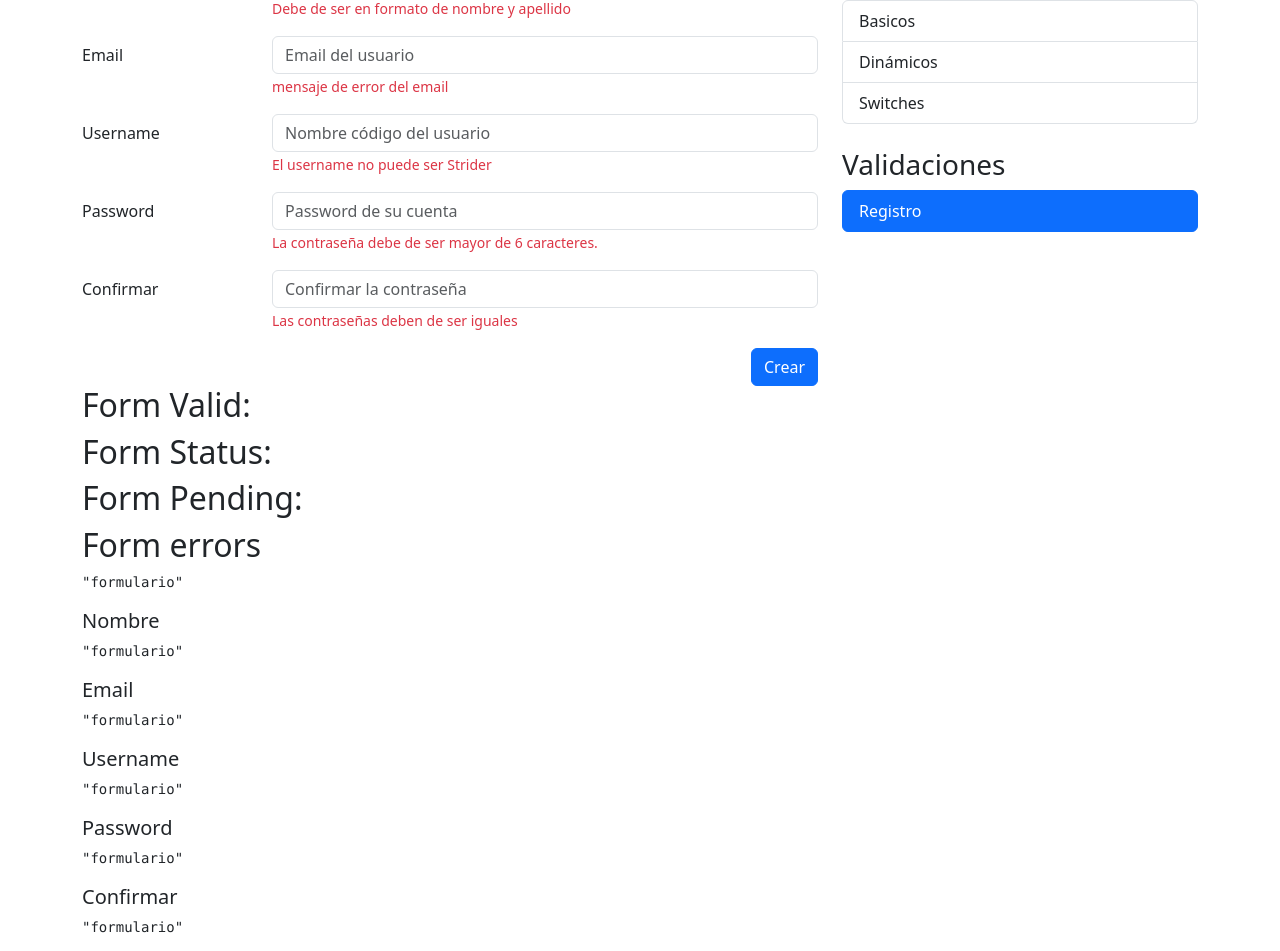
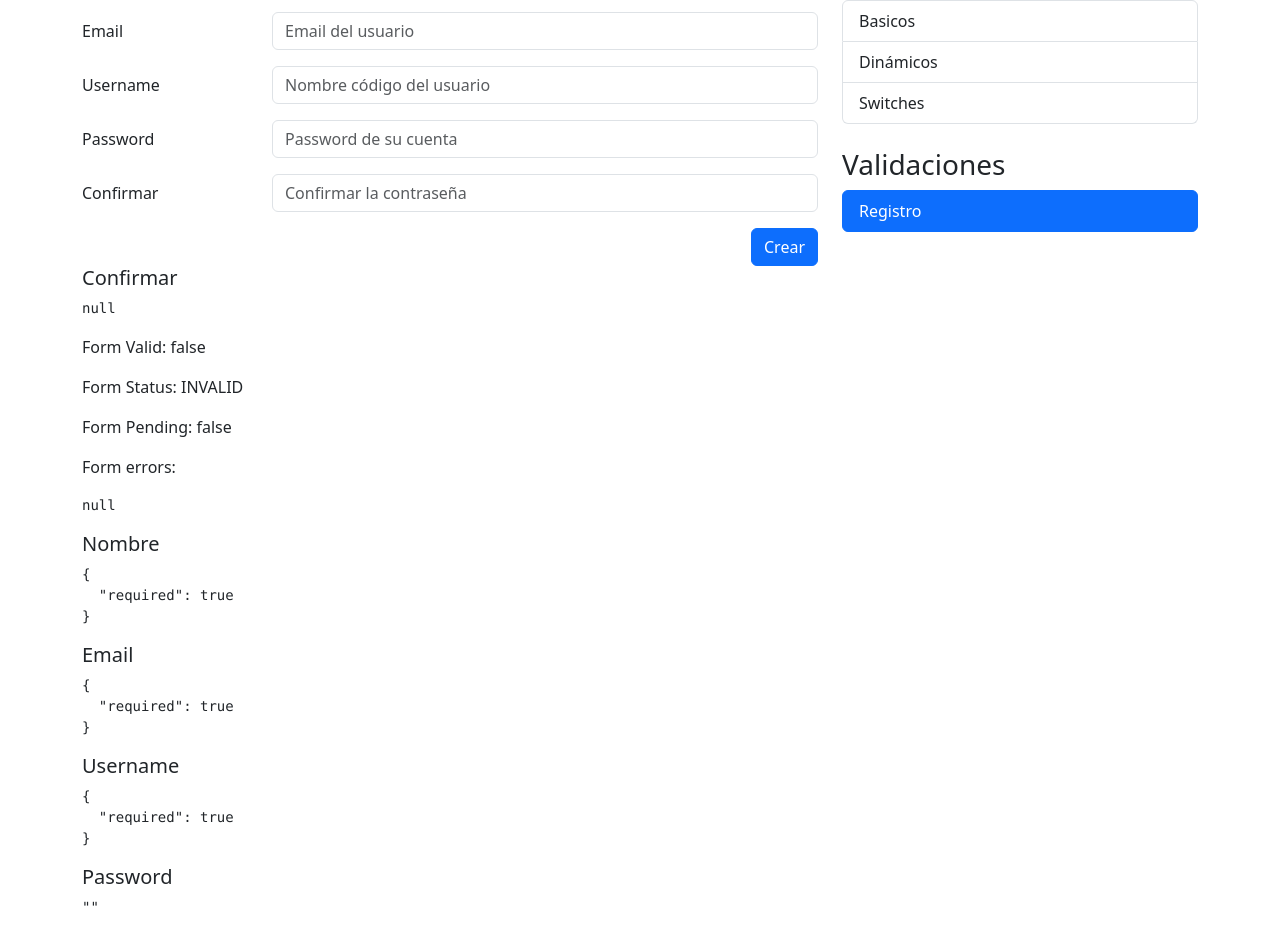
Before and after one commit to SimonKgs/angular-formularios-reactivos, an Angular app: page /auth/sign-up in a window 1280 px wide. Shown: the part 161-1112 px from the top of the page. Built offline with nearby package versions, Linux system fonts and the light colour scheme.

Commit message:
ASync validators completed

```diff
--- a/src/app/auth/pages/registerPage/registerPage.component.html
+++ b/src/app/auth/pages/registerPage/registerPage.component.html
@@ -4,17 +4,18 @@
 <div class="row">
     <div class="col">
 
-        <form autocomplete="off">
+        <form [formGroup]="registerForm" (ngSubmit)="onSubmit()" autocomplete="off">
 
             <!-- Nombre -->
             <div class="row mb-3">
                 <label class="col-sm-3 col-form-label">Nombre</label>
                 <div class="col-sm-9">
                     <input type="text"
+                        formControlName="name"
                         class="form-control"
                         placeholder="Nombre del usuario">
 
-                    <span class="form-text text-danger">
+                    <span *ngIf="isValidField('name')" class="form-text text-danger">
                         Debe de ser en formato de nombre y apellido
                     </span>
                 </div>
@@ -25,9 +26,10 @@
                 <label class="col-sm-3 col-form-label">Email</label>
                 <div class="col-sm-9">
                     <input type="email"
+                        formControlName="email"
                         class="form-control"
                         placeholder="Email del usuario">
-                    <span class="form-text text-danger">
+                    <span *ngIf="isValidField('email')" class="form-text text-danger">
                         mensaje de error del email
                     </span>
                 </div>
@@ -39,8 +41,9 @@
                 <div class="col-sm-9">
                     <input type="text"
                         class="form-control"
+                        formControlName="username"
                         placeholder="Nombre código del usuario">
-                    <span class="form-text text-danger">
+                    <span *ngIf="isValidField('username')" class="form-text text-danger">
                          El username no puede ser Strider
                     </span>
                 </div>
@@ -51,10 +54,11 @@
                 <label class="col-sm-3 col-form-label">Password</label>
                 <div class="col-sm-9">
                     <input type="password"
+                        formControlName="password"
                         class="form-control"
                         placeholder="Password de su cuenta">
 
-                    <span class="form-text text-danger">
+                    <span *ngIf="isValidField('password')" class="form-text text-danger">
                          La contraseña debe de ser mayor de 6 caracteres.
                     </span>
                 </div>
@@ -65,10 +69,11 @@
                 <label class="col-sm-3 col-form-label">Confirmar</label>
                 <div class="col-sm-9">
                     <input type="password"
+                        formControlName="password2"
                         class="form-control"
                         placeholder="Confirmar la contraseña">
 
-                    <span class="form-text text-danger">
+                    <span *ngIf="isValidField('password2')" class="form-text text-danger">
                          Las contraseñas deben de ser iguales
                     </span>
                 </div>
@@ -89,25 +94,24 @@
     </div>
 </div>
 
+<h5>Confirmar</h5>
+<pre>{{ registerForm.controls['password2'].errors| json }}</pre>
 
-<h2>Form Valid: </h2>
-<h2>Form Status: </h2>
-<h2>Form Pending: </h2>
-<h2>Form errors</h2>
-<pre>{{ 'formulario' | json }}</pre>
+<p>Form Valid: {{ registerForm.valid }}</p>
+<p>Form Status: {{ registerForm.status }}</p>
+<p>Form Pending: {{ registerForm.pending }}</p>
+<p>Form errors:</p>
+<pre>{{ registerForm.errors | json }}</pre>
 
 <h5>Nombre</h5>
-<pre>{{ 'formulario' | json }}</pre>
+<pre>{{ registerForm.controls['name'].errors | json }}</pre>
 
 <h5>Email</h5>
-<pre>{{ 'formulario' | json }}</pre>
+<pre>{{ registerForm.controls['email'].errors | json }}</pre>
 
 <h5>Username</h5>
-<pre>{{ 'formulario' | json }}</pre>
+<pre>{{ registerForm.controls['username'].errors | json }}</pre>
 
 
 <h5>Password</h5>
-<pre>{{ 'formulario' | json }}</pre>
-
-<h5>Confirmar</h5>
-<pre>{{ 'formulario' | json }}</pre>
+<pre>{{ registerForm.value.password | json }}</pre>
--- a/src/app/auth/pages/registerPage/registerPage.component.ts
+++ b/src/app/auth/pages/registerPage/registerPage.component.ts
@@ -1,14 +1,42 @@
 import { CommonModule } from '@angular/common';
 import { ChangeDetectionStrategy, Component } from '@angular/core';
+import { FormGroup, FormBuilder, Validators } from '@angular/forms';
+import { EmailValidatorService } from 'src/app/shared/service/emailValidator.service';
+import { ValidatorsService } from 'src/app/shared/service/validators.service';
 
 @Component({
   selector: 'app-register-page',
-  standalone: true,
-  imports: [
-    CommonModule,
-  ],
   templateUrl: `./registerPage.component.html`,
   styleUrls: ['./registerPage.component.css'],
-  changeDetection: ChangeDetectionStrategy.OnPush,
 })
-export class RegisterPageComponent { }
+
+export class RegisterPageComponent {
+
+  public registerForm: FormGroup = this.fb.group({
+    name: ['', [ Validators.required, Validators.pattern( this.vS.firstNameAndLastnamePattern ) ]],
+    email: ['', [ Validators.required, Validators.pattern(this.vS.emailPattern) ], [ this.emailValidator ]],
+    username: ['', [ Validators.required, this.vS.cantBeStrider ]],
+    password: ['', [ Validators.required, Validators.minLength(6) ]],
+    password2: ['', [ Validators.required ]],
+  }, {
+    validators: [
+      this.vS.isFieldOneEqualFieldTwo('password', 'password2')
+    ]
+  })
+
+  constructor(
+    private fb: FormBuilder,
+    private vS: ValidatorsService,
+    private emailValidator: EmailValidatorService
+  ) {}
+
+
+  isValidField( field: string) {
+    return this.vS.isValidField( this.registerForm, field )
+  }
+
+  onSubmit() {
+    this.registerForm.markAllAsTouched();
+  }
+
+}
--- /dev/null
+++ b/src/app/shared/service/emailValidator.service.ts
@@ -0,0 +1,51 @@
+import { Injectable } from '@angular/core';
+import { AbstractControl, AsyncValidator, ValidationErrors } from '@angular/forms';
+import { delay, Observable, of } from 'rxjs';
+
+
+@Injectable({providedIn: 'root'})
+export class EmailValidatorService implements AsyncValidator {
+
+    validate(control: AbstractControl): Observable<ValidationErrors | null> {
+
+        const email = control.value;
+        console.log({ email });
+
+        const httpCallObservable = new Observable<ValidationErrors | null>( (subscriber) => {
+
+            console.log({ email });
+
+            // comprobamos si el correo "existe", si lo hace subscibimos al error
+            // sino subscribimos a null
+            if ( email === 'fernando@google.com') {
+                subscriber.next({ emailTaken: true });
+                subscriber.complete();
+            }
+
+            subscriber.next(null);
+            subscriber.complete();
+
+        }).pipe(
+            delay(3000)
+        );
+
+
+        return httpCallObservable;
+    }
+
+
+    // Other way
+    // validate(control: AbstractControl): Observable<ValidationErrors | null> {
+
+    //     const email = control.value;
+    //     console.log({ email });
+
+
+    //     return of({
+    //         emailTaken: true
+    //     }).pipe(
+    //         delay( 2000 )
+    //     )
+    // }
+
+}
--- /dev/null
+++ b/src/app/shared/service/validators.service.ts
@@ -0,0 +1,47 @@
+import { Injectable } from '@angular/core';
+import { AbstractControl, FormControl, FormGroup, ValidationErrors } from '@angular/forms';
+
+
+@Injectable({providedIn: 'root'})
+export class ValidatorsService {
+
+
+    public firstNameAndLastnamePattern: string = '([a-zA-Z]+) ([a-zA-Z]+)';
+    public emailPattern: string = "^[a-z0-9._%+-]+@[a-z0-9.-]+\\.[a-z]{2,4}$";
+
+
+    public cantBeStrider = ( control: FormControl ): ValidationErrors | null => {
+
+        const value: string = control.value.trim().toLowerCase();
+
+        if ( value === 'strider' ) {
+            return {
+                noStrider: true
+            }
+        }
+
+        return null;
+    }
+
+    public isValidField( form: FormGroup, field: string){
+        return form.controls[field].errors && form.controls[field].touched;
+    }
+
+
+
+    public isFieldOneEqualFieldTwo(field1: string, field2: string) {
+        return ( formGroup: AbstractControl): ValidationErrors | null => {
+
+            const fieldValue1 = formGroup.get(field1)?.value;
+            const fieldValue2 = formGroup.get(field2)?.value;
+
+            if ( fieldValue1 !== fieldValue2){
+                formGroup.get(field2)?.setErrors({ notEqual: true })
+                return { notEqual: true }
+            }
+
+            formGroup.get(field2)?.setErrors(null);
+            return null;
+        }
+    }
+}
```
Also changed, not shown: src/app/auth/auth.module.ts (+7 -2 lines). Lines whose indentation alone changed are shown as unchanged.
